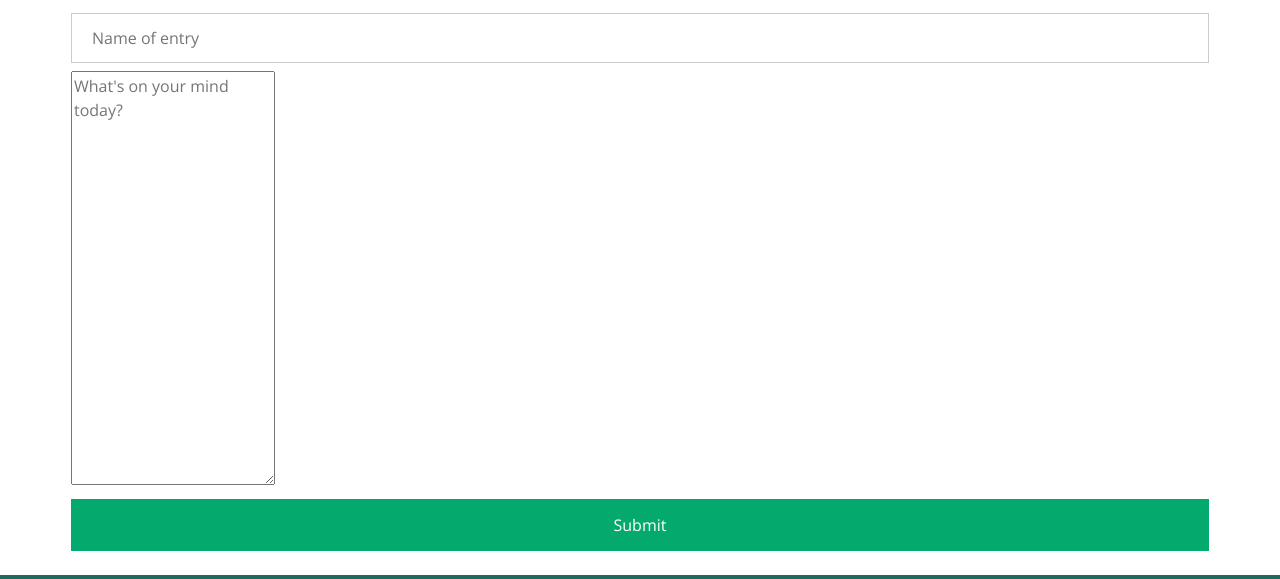
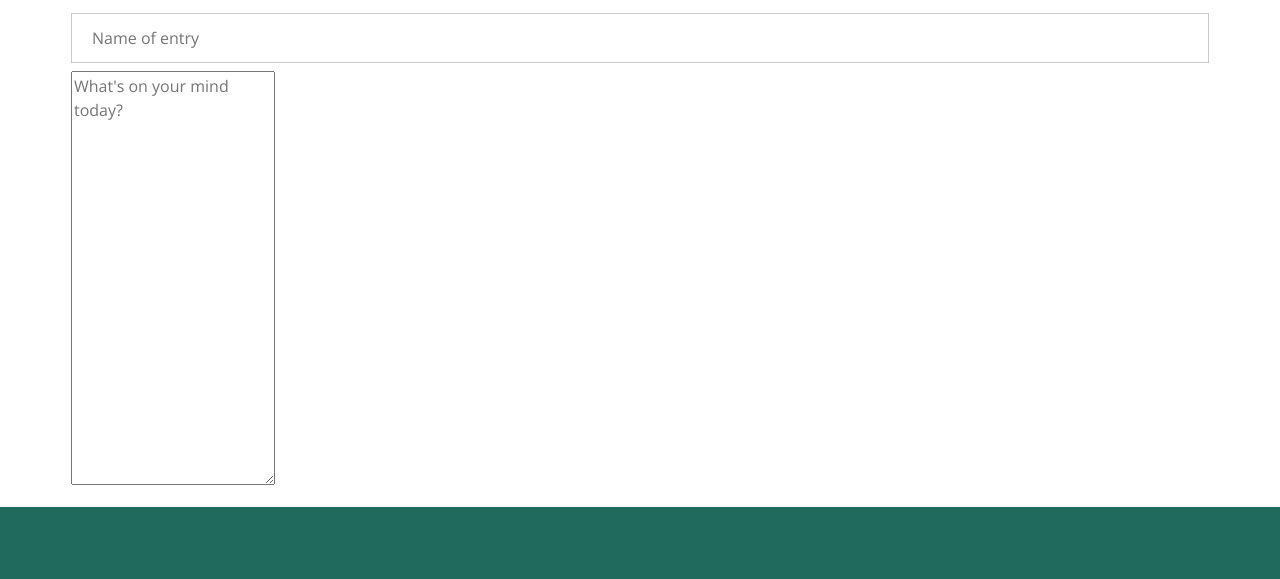
Before and after one commit to KaseyColeman/Convalesce, a website: page journal.html in a window 1280 px wide. Shown: the part 627-1206 px from the top of the page. Drawn offline with nearby package versions, Linux system fonts and the light colour scheme; files that its build step writes are made by us from their sources.

Commit message:
Update journal.html

```diff
--- a/journal.html
+++ b/journal.html
@@ -108,9 +108,6 @@
                 placeholder="Name of entry" />
               <textarea name="daily-entry" id="entry" class="entry-text-box" placeholder="What's on your mind today?"
                 rows="17"></textarea>
-              <button class="btn-main entry-submit-btn" type="submit">
-                Submit
-              </button>
             </div>
           </div>
         </div>
@@ -142,5 +139,4 @@
   <script src="js/custom.js"></script>
 
 </body>
-
 </html>
```
